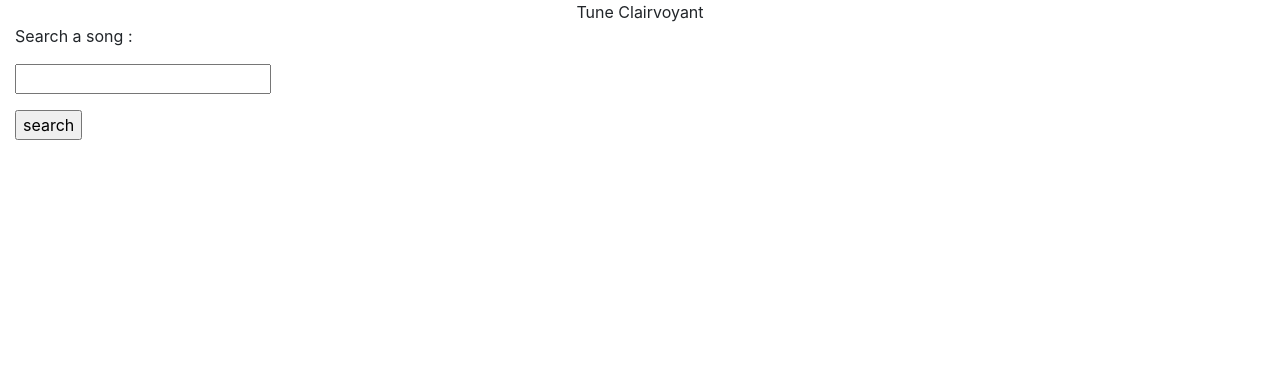
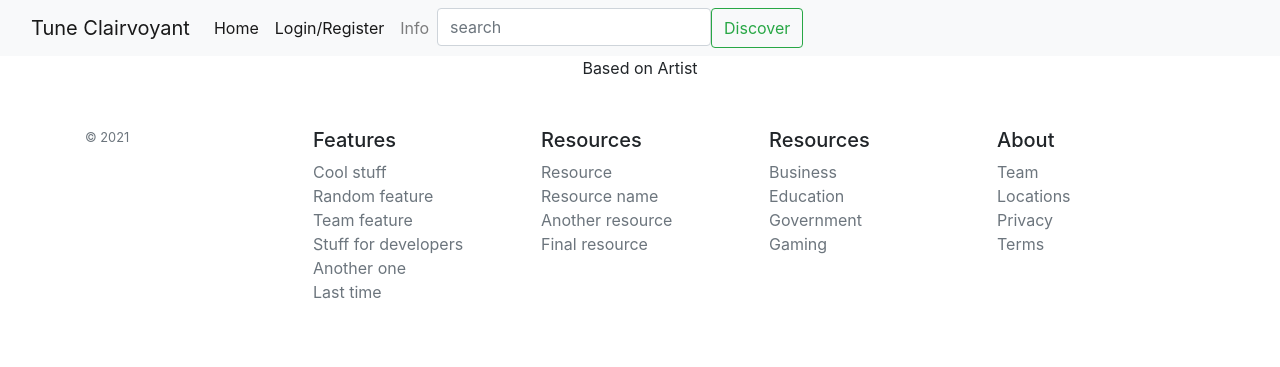
Before and after one commit to shrijitrp/Flask_test, a Flask app: template templates/search1.html in a window 1280 px wide. Shown: the top 367 px of the page. Run offline with Flask 2, Linux system fonts and the light colour scheme; the template is opened without the code that fills it, so the values that code supplies are empty; parts of the project's set-up code (start-up, migrations or seed data) failed here and were passed over; some libraries are stand-ins or nearby versions.

Commit message:
My work
Clickable songs

```diff
--- a/main.py
+++ b/main.py
@@ -1,5 +1,8 @@
-from flask import Flask
-from flask import redirect,url_for,render_template,request,flash,session
+from flask import Flask, render_template, redirect, request, session, make_response,session,url_for
+import spotipy
+import spotipy.util as util
+import time
+import json
 #from flask_sqlalchemy import SQLAlchemy
 import pandas as pd
 import numpy as np
@@ -8,25 +11,45 @@ from sklearn.metrics.pairwise import cosine_similarity
 sc = StandardScaler()
 
 
-database = pd.read_excel("F:/Durham_College_AI/1- semester/Capstone/Song_dataset.xls")
-database.drop(["Unnamed: 0"],inplace = True,axis = 1)
-user_info = pd.read_csv("F:/Durham_College_AI/1- semester/Capstone/user_info.csv")
+database = pd.read_excel("D:/Capstone/Flask_test/dataset/Song_dataset.xls")
+user_info = pd.read_csv("D:/Capstone/Flask_test/dataset/user_info.csv")
 
 app = Flask(__name__)
 app.secret_key ="Shrijit"
+#app.secret_key = SSK
 
+
+#-------------------------------------------------------------------------
+API_BASE = 'https://accounts.spotify.com'
+
+# Make sure you add this to Redirect URIs in the setting of the application dashboard
+REDIRECT_URI = "http://127.0.0.1:5000/api_callback"
+
+SCOPE = 'playlist-modify-private,playlist-modify-public,user-top-read'
+
+# Set this to True for testing but you probaly want it set to False in production.
+SHOW_DIALOG = True
 
 #app.config['SQLALCHEMY_DATABASE_URI'] = "postgresql://postgres:postgres@localhost:5432/User_info"
 #db = SQLAlchemy(app)
 
+@app.route('/')
+def home():
+    #if 'email' in session:
+        #return f'Logged in as {session["Email"]}'
+    return render_template("index.html")
 
-
+@app.route('/index')
+def index():
+    return render_template("index.html")
 
 @app.route("/login",methods=["POST","GET"])
 def login():
+    #error = None
     if request.method == "POST":
-        email = request.form["email"]
-        if user_info["Email"].str.contains(email).any():
+        email = request.form["Email"]
+        #password = request.form["password"]
+        if user_info["Email"].str.contains(email).any():# & user_info["Password"].str.contains(password).any():
             return redirect(url_for("search"))
         else:
                 return redirect(url_for("info"))
@@ -40,6 +63,7 @@ def info():
         artist = request.form.getlist("artist")
         genre = request.form["genre"]
         session["artist"] = artist
+        #session["genre"] = genre
         return redirect(url_for("search"))
     else:
         return render_template("info.html")
@@ -47,26 +71,30 @@ def info():
 
 @app.route("/search",methods=["POST","GET"])
 def search():
-        if request.method == "POST":
-            song = request.form["search"]
-            return redirect(url_for("content",song = song))
+    if request.method == "POST":
+        song = request.form["search"]
+        # print("WORKING")
+        # print(session["artist"])
+        return redirect(url_for("content",song = song))
+    else:
+        if session["artist"]:
+            print(session["artist"])
+            return render_template("search.html", temp = get_artist_songs(session["artist"]))
         else:
-            if session["artist"]:
-                  return render_template("search.html", temp = get_artist_songs(session["artist"]) )
-            else:
-                 return render_template("search1.html")
+            return render_template("search1.html")
 
 
 @app.route("/<song>")
 def content(song):
-    found = database[database['Tracks'].str.match(song)]
-    if not found.empty:
-        uri = list(found["uri"])
-        track = list(found["Tracks"])
-        artist = list(found["Artist"])
-        recommendation = get_recommendations(song)
-        return render_template("content.html",Track = track,Artist = artist,Uri = uri,Recommendation = recommendation)
+    #found = database[database['Tracks'].str.match(song)]
+    recommendation = get_recommendations(song)
+    if recommendation:
+        #uri = list(found["uri"])
+        #track = list(found["Tracks"])
+        #artist = list(found["Artist"])
+        return render_template("content.html",Recommendation = recommendation)#,Track = track,Artist = artist,Uri = uri,Recommendation = recommendation)
     else:
+        print("ololol")
         return redirect(url_for("search"))
 
 
@@ -80,23 +108,23 @@ content_similarity_df = pd.DataFrame(content_similarity,index = content_input.in
 
 def get_recommendations(song):
     id = database[database["Tracks"]== song].index.values[0]
-    temp = content_similarity_df[id].sort_values(ascending = False).index.values[1:20]
+    temp = content_similarity_df[id].sort_values(ascending = False).index.values[1:19]
     x = list(database.iloc[temp]["Tracks"])
     y = list(database.iloc[temp]["Artist"])
-    z = list(database.iloc[temp]["uri"])
-    recommendation = set([i +" by " + j + " : " +  k for i,j,k in zip(x,y,z)])
-    return list(recommendation)
+    link = list(database.iloc[temp]["uri"])
+    #recommendation = set([i +" by " + j + " : " +  k for i,j,k in zip(x,y,z)])
+    return link
 
 def get_artist_songs(artist):
     recommendation = []
+    link = []
     for name in artist:
-        x = (database[(database['Artist'] == name)].sample(n = 3))["Tracks"]
-        y = (database[(database['Artist'] == name)].sample(n = 3))["Artist"]
-        z = (database[(database['Artist'] == name)].sample(n = 3))["uri"]
-        recommendation.append(([i +" by " + j + " : " +  k for i,j,k in zip(x,y,z)]))
-    return recommendation
-
-
+        x = (database[(database['Artist'] == name)].sample(n = 2))["Tracks"]
+        y = (database[(database['Artist'] == name)].sample(n = 2))["Artist"]
+        z = (database[(database['Artist'] == name)].sample(n = 2))["uri"]
+        recommendation.append(([i +" by " + j + " - " +  k for i,j,k in zip(x,y,z)]))
+        link.append("https://open.spotify.com/embed/track/" + z)
+    return link
 
 if __name__ == "__main__":
-    app.run(debug = False)
+    app.run(debug = True)
--- a/templates/base.html
+++ /dev/null
@@ -1,25 +0,0 @@
-<!doctype html>
-<html>
-    <head>
-
-    <link rel="stylesheet" href="https://stackpath.bootstrapcdn.com/bootstrap/4.3.1/css/bootstrap.min.css" integrity="sha384-ggOyR0iXCbMQv3Xipma34MD+dH/1fQ784/j6cY/iJTQUOhcWr7x9JvoRxT2MZw1T" crossorigin="anonymous">
-
-        <title>{% block title %} {% endblock %}</title>
-    </head>
-    <body>
-        <div class ="container-fluid">
-            <center>Tune Clairvoyant </center>
-            <center></center>
-            <center></center>
-            {% block content %}
-            {% endblock content %}
-        </div>
-
-
-
-        <script src="https://code.jquery.com/jquery-3.3.1.slim.min.js" integrity="sha384-q8i/X+965DzO0rT7abK41JStQIAqVgRVzpbzo5smXKp4YfRvH+8abtTE1Pi6jizo" crossorigin="anonymous"></script>
-        <script src="https://cdnjs.cloudflare.com/ajax/libs/popper.js/1.14.7/umd/popper.min.js" integrity="sha384-UO2eT0CpHqdSJQ6hJty5KVphtPhzWj9WO1clHTMGa3JDZwrnQq4sF86dIHNDz0W1" crossorigin="anonymous"></script>
-        <script src="https://stackpath.bootstrapcdn.com/bootstrap/4.3.1/js/bootstrap.min.js" integrity="sha384-JjSmVgyd0p3pXB1rRibZUAYoIIy6OrQ6VrjIEaFf/nJGzIxFDsf4x0xIM+B07jRM" crossorigin="anonymous"></script>
-
-    </body>
-</html>
--- /dev/null
+++ b/templates/includes/footer.html
@@ -0,0 +1,47 @@
+
+<footer class="container py-5">
+  <div class="row">
+    <div class="col-12 col-md">
+
+      <small class="d-block mb-3 text-muted">&copy; 2021</small>
+    </div>
+    <div class="col-6 col-md">
+      <h5>Features</h5>
+      <ul class="list-unstyled text-small">
+        <li><a class="text-muted" href="#">Cool stuff</a></li>
+        <li><a class="text-muted" href="#">Random feature</a></li>
+        <li><a class="text-muted" href="#">Team feature</a></li>
+        <li><a class="text-muted" href="#">Stuff for developers</a></li>
+        <li><a class="text-muted" href="#">Another one</a></li>
+        <li><a class="text-muted" href="#">Last time</a></li>
+      </ul>
+    </div>
+    <div class="col-6 col-md">
+      <h5>Resources</h5>
+      <ul class="list-unstyled text-small">
+        <li><a class="text-muted" href="#">Resource</a></li>
+        <li><a class="text-muted" href="#">Resource name</a></li>
+        <li><a class="text-muted" href="#">Another resource</a></li>
+        <li><a class="text-muted" href="#">Final resource</a></li>
+      </ul>
+    </div>
+    <div class="col-6 col-md">
+      <h5>Resources</h5>
+      <ul class="list-unstyled text-small">
+        <li><a class="text-muted" href="#">Business</a></li>
+        <li><a class="text-muted" href="#">Education</a></li>
+        <li><a class="text-muted" href="#">Government</a></li>
+        <li><a class="text-muted" href="#">Gaming</a></li>
+      </ul>
+    </div>
+    <div class="col-6 col-md">
+      <h5>About</h5>
+      <ul class="list-unstyled text-small">
+        <li><a class="text-muted" href="#">Team</a></li>
+        <li><a class="text-muted" href="#">Locations</a></li>
+        <li><a class="text-muted" href="#">Privacy</a></li>
+        <li><a class="text-muted" href="#">Terms</a></li>
+      </ul>
+    </div>
+  </div>
+</footer>
--- /dev/null
+++ b/templates/includes/header.html
@@ -0,0 +1,26 @@
+<header>
+<nav class="navbar navbar-expand-lg navbar-light bg-light">
+    <div class="container-fluid">
+      <a class="navbar-brand" href="#"><center>Tune Clairvoyant </center></a>
+      <button class="navbar-toggler" type="button" data-bs-toggle="collapse" data-bs-target="#navbarSupportedContent" aria-controls="navbarSupportedContent" aria-expanded="false" aria-label="Toggle navigation">
+        <span class="navbar-toggler-icon"></span>
+      </button>
+      <div class="collapse navbar-collapse" id="navbarSupportedContent">
+        <ul class="navbar-nav me-auto mb-2 mb-lg-0">
+          <li class="nav-item">
+            <a class="nav-link active" aria-current="page" href="{{ url_for('index') }}">Home</a>
+          </li>
+          <li class="nav-item">
+            <a class="nav-link active" aria-current="page" href="{{ url_for('login') }}">Login/Register</a>
+          </li>
+          <li class="nav-item">
+            <a class="nav-link" href="/search">Info</a>
+          </li>
+          <form class="d-flex" action="#" method="POST">
+          <input class="form-control me-2" type="text" placeholder="search" aria-label="search" name="search">
+          <button class="btn btn-outline-success" type="submit" value="search" name="search">Discover</button>
+        </form>
+      </div>
+    </div>
+  </nav>
+</header>
--- /dev/null
+++ b/templates/index.html
@@ -0,0 +1,23 @@
+<!doctype html>
+<html>
+    <head>
+
+    <link rel="stylesheet" href="https://stackpath.bootstrapcdn.com/bootstrap/4.3.1/css/bootstrap.min.css" integrity="sha384-ggOyR0iXCbMQv3Xipma34MD+dH/1fQ784/j6cY/iJTQUOhcWr7x9JvoRxT2MZw1T" crossorigin="anonymous">
+
+        <title>{% block title %} {% endblock %}</title>
+    </head>
+    <body>
+        {% include 'includes/header.html' %}
+        <div class ="container-fluid">
+            {% block content %}
+            {% endblock content %}
+        </div>
+
+
+
+        <script src="https://code.jquery.com/jquery-3.3.1.slim.min.js" integrity="sha384-q8i/X+965DzO0rT7abK41JStQIAqVgRVzpbzo5smXKp4YfRvH+8abtTE1Pi6jizo" crossorigin="anonymous"></script>
+        <script src="https://cdnjs.cloudflare.com/ajax/libs/popper.js/1.14.7/umd/popper.min.js" integrity="sha384-UO2eT0CpHqdSJQ6hJty5KVphtPhzWj9WO1clHTMGa3JDZwrnQq4sF86dIHNDz0W1" crossorigin="anonymous"></script>
+        <script src="https://stackpath.bootstrapcdn.com/bootstrap/4.3.1/js/bootstrap.min.js" integrity="sha384-JjSmVgyd0p3pXB1rRibZUAYoIIy6OrQ6VrjIEaFf/nJGzIxFDsf4x0xIM+B07jRM" crossorigin="anonymous"></script>
+        {% include 'includes/footer.html' %}
+    </body>
+</html>
--- a/templates/info.html
+++ b/templates/info.html
@@ -1,4 +1,4 @@
-{% extends "base.html"%}
+{% extends "index.html"%}
 {% block title %} User Info {% endblock %}
 
 {% block content %}
--- a/templates/search1.html
+++ b/templates/search1.html
@@ -1,12 +1,24 @@
-{% extends "base.html" %}
+{% extends "index.html" %}
 {% block title %} Search {% endblock %}
 
 {% block content %}
+<p1></p1>
+<center> Based on Artist </center>
+<p1></p1>
+<div class="container">
+    <div class="row row-cols-2">
+     {% for x in temp %}
+         {% for y in x %}
+         {% print("ROFL") %}
+         <div class="col-sm">
+             <center>
+                <iframe class="widget" src={{ y }} width="300" height="380" frameborder="0" allowtransparency="true" allow="encrypted-media">test</iframe></center>
+                </hr></br>
+            </div>
+        {% endfor %}
+     {% endfor %}
 
-<form action="#" method= "POST">
-    <p> Search a song :</p>
-    <p><input type = "text" name = "search"/></p>
-    <p><input type = "submit" value = "search"/></p>
-</form>
+    </div>
+</div>
 
 {% endblock content %}
--- a/templates/user-user.html
+++ b/templates/user-user.html
@@ -1,4 +1,4 @@
-{% extends "base.html" %}
+{% extends "index.html" %}
 {% block title %} User Information {% endblock %}
 
 {% block content %}
```
Also changed, not shown: templates/content.html (+14 -9 lines), templates/includes/template.html (added, +11 -0 lines), templates/login.html (+11 -10 lines), templates/search.html (+12 -14 lines), models.py (added), static/js/script.js (added), templates/results.html (added), 1 other file.
